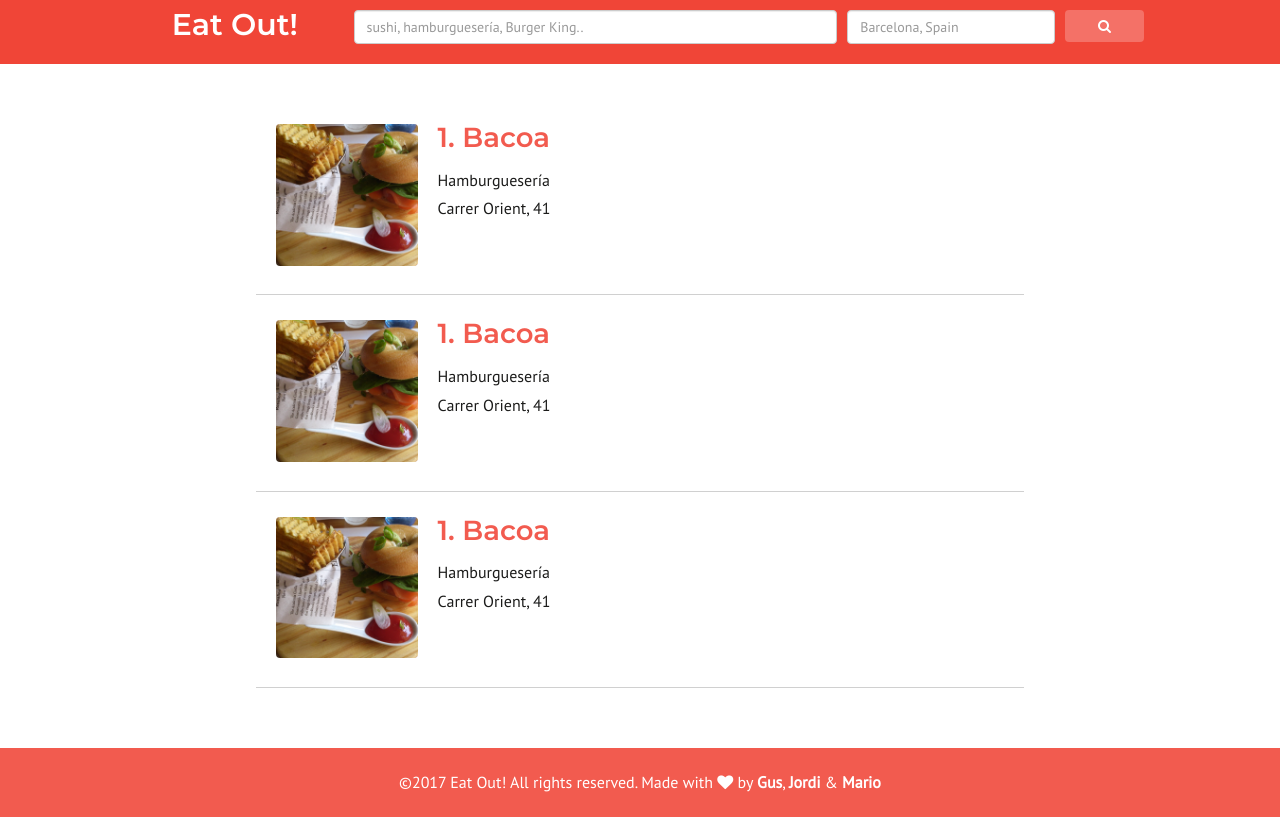
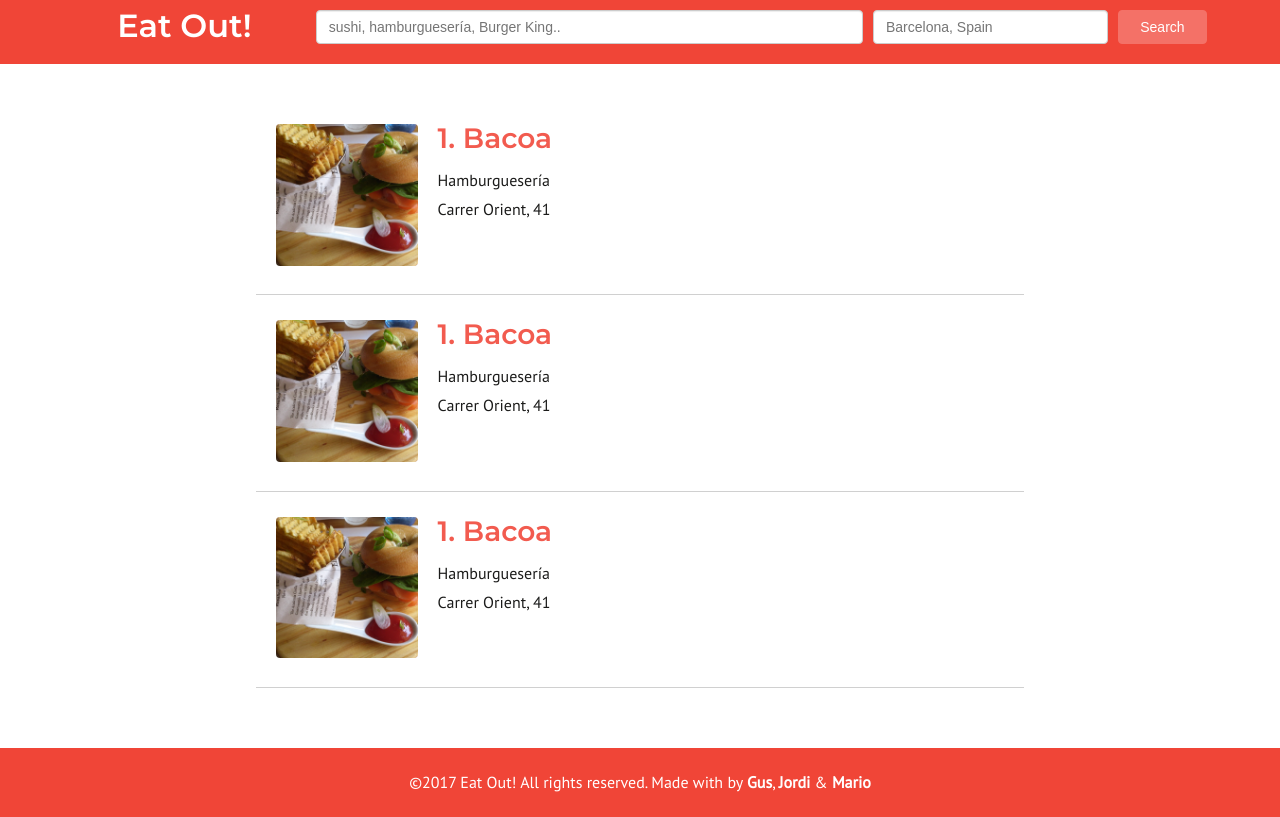
Before and after one commit to marioterron/eat-out, a website: page results.html in a window 1280 px wide. Drawn offline with nearby package versions, Linux system fonts and the light colour scheme.

Commit message:
added .btn and .form-input styles

```diff
--- a/results.html
+++ b/results.html
@@ -7,8 +7,7 @@
 	<title>Eat Out!</title>
 	<!-- CSS Frameworks & Libraries -->
 	<link rel="stylesheet" href="https://fonts.googleapis.com/css?family=Montserrat:200,400,600,900|PT+Sans:100,200,400,600">
-	<link href="https://cdnjs.cloudflare.com/ajax/libs/twitter-bootstrap/3.3.7/css/bootstrap.min.css" rel="stylesheet">
-	<link rel="stylesheet" href="https://cdnjs.cloudflare.com/ajax/libs/font-awesome/4.7.0/css/font-awesome.min.css">
+	<!-- <link rel="stylesheet" href="https://cdnjs.cloudflare.com/ajax/libs/font-awesome/4.7.0/css/font-awesome.min.css"> -->
 
 	<!-- Custom CSS -->
 	<link rel="stylesheet" href="css/styles.css">
@@ -23,11 +22,11 @@
 			</div>
 			<div class="search-container">
 				<div class="input-container">
-					<input type="text" class="form-control" placeholder="sushi, hamburguesería, Burger King..">
-					<input type="text" class="form-control" placeholder="Barcelona, Spain">
+					<input type="text" class="form-input" placeholder="sushi, hamburguesería, Burger King..">
+					<input type="text" class="form-input" placeholder="Barcelona, Spain">
 				</div>
 				<div class="btn-container">
-					<button type="submit" class="btn btn-primary aria-hidden"><i class="fa fa-search" aria-hidden="true"></i>  </button>
+					<button type="submit" class="btn"><a href="#"> Search </a>  </button>
 				</div>
 			</div>
 		</div>
--- a/scss/_landing.scss
+++ b/scss/_landing.scss
@@ -89,10 +89,11 @@
 				width: 20%;
 			}
 
-			.btn-default {
+			.btn {
 				width: 100%;
 				border: 0;
 				background-color: #f25b4f;
+				border: 1px solid #f25b4f;
 				color: #fff;
 
 				&:hover {
--- a/scss/_reset.scss
+++ b/scss/_reset.scss
@@ -122,3 +122,40 @@
 	border-collapse: collapse;
 	border-spacing: 0;
 }
+
+/* Landing Page
+-------------------------------------------------------------- */
+
+.btn {
+	display: inline-block;
+	padding: 6px 12px;
+	margin-bottom: 0;
+	font-size: 14px;
+	font-weight: 400;
+	line-height: 1.42857143;
+	text-align: center;
+	white-space: nowrap;
+	vertical-align: middle;
+	touch-action: manipulation;
+	cursor: pointer;
+	user-select: none;
+	background-image: none;
+	border: 1px solid transparent;
+	border-radius: 4px;
+}
+
+.form-input {
+	display: block;
+	width: 100%;
+	height: 34px;
+	padding: 6px 12px;
+	font-size: 14px;
+	line-height: 1.42857143;
+	color: #555;
+	background-color: #fff;
+	background-image: none;
+	border: 1px solid #ccc;
+	border-radius: 4px;
+	box-shadow: inset 0 1px 1px rgba(0,0,0,.075);
+	transition: border-color ease-in-out .15s,box-shadow ease-in-out .15s;
+}
--- a/scss/_venues.scss
+++ b/scss/_venues.scss
@@ -6,30 +6,16 @@
 	color: #fff;
 
 	.wrapper {
+		display: flex;
 		width: 90%;
-		display: flex;
 		margin: 0 auto;
 
 		@media (min-width: 768px) {
 			width: 80%;
 		}
-	}
 
-	.btn-container {
-		width: 100%;
-		@media (min-width: 768px) {
-			width: 10%;
-		}
-
-		button {
-			width: 100%;
-			border: 0;
-			background-color: lighten(#f25b4f, 5%);
-
-			&:hover {
-				background-color: #fff;
-				color: lighten(#f25b4f, 5%);
-			}
+		@media (min-width: 1024px) {
+			width: 90%;
 		}
 	}
 
@@ -44,7 +30,7 @@
 
 		h2 {
 			display: inline-block;
-			font-size: 3rem;
+			font-size: 2rem;
 			font-weight: 600;
 		}
 	}
@@ -69,16 +55,53 @@
 
 			&:nth-child(1) {
 				@media (min-width: 768px) {
+					width: 60%;
+					margin-right: 10px;
+				}
+				@media (min-width: 1024px) {
 					width: 70%;
-					margin-right: 10px;
 				}
 			}
 
 			&:nth-child(2) {
 				@media (min-width: 768px) {
-					width: 30%;
+					width: 40%;
 					margin-right: 10px;
 				}
+				@media (min-width: 1024px) {
+					width: 30%;
+				}
+			}
+		}
+	}
+
+	.btn-container {
+		width: 100%;
+		@media (min-width: 768px) {
+			width: 20%;
+		}
+		@media (min-width: 1024px) {
+			width: 10%;
+		}
+
+		.btn {
+			width: 100%;
+			border: 0;
+			background-color: lighten(#f25b4f, 5%);
+			border: 1px solid lighten(#f25b4f, 5%);
+
+			&:hover {
+				background-color: #fff;
+				color: lighten(#f25b4f, 5%);
+
+				a {
+					color: lighten(#f25b4f, 5%);
+				}
+			}
+
+			a {
+				color: #fff;
+				text-decoration: none;
 			}
 		}
 	}
@@ -126,7 +149,7 @@
 			h4 {
 				padding-bottom: 14px;
 				font-weight: 600;
-				font-size: 2.75rem;
+				font-size: 1.75rem;
 				color: #f25b4f;
 			}
 
@@ -143,7 +166,7 @@
 -------------------------------------------------------------- */
 footer {
 	margin-top: 60px;
-	background-color: #f25b4f;
+	background-color: darken(#f25b4f, 5%);
 	color: #fff;
 
 	p {
```
Also changed, not shown: index.html (+4 -6 lines), css/styles.css.
